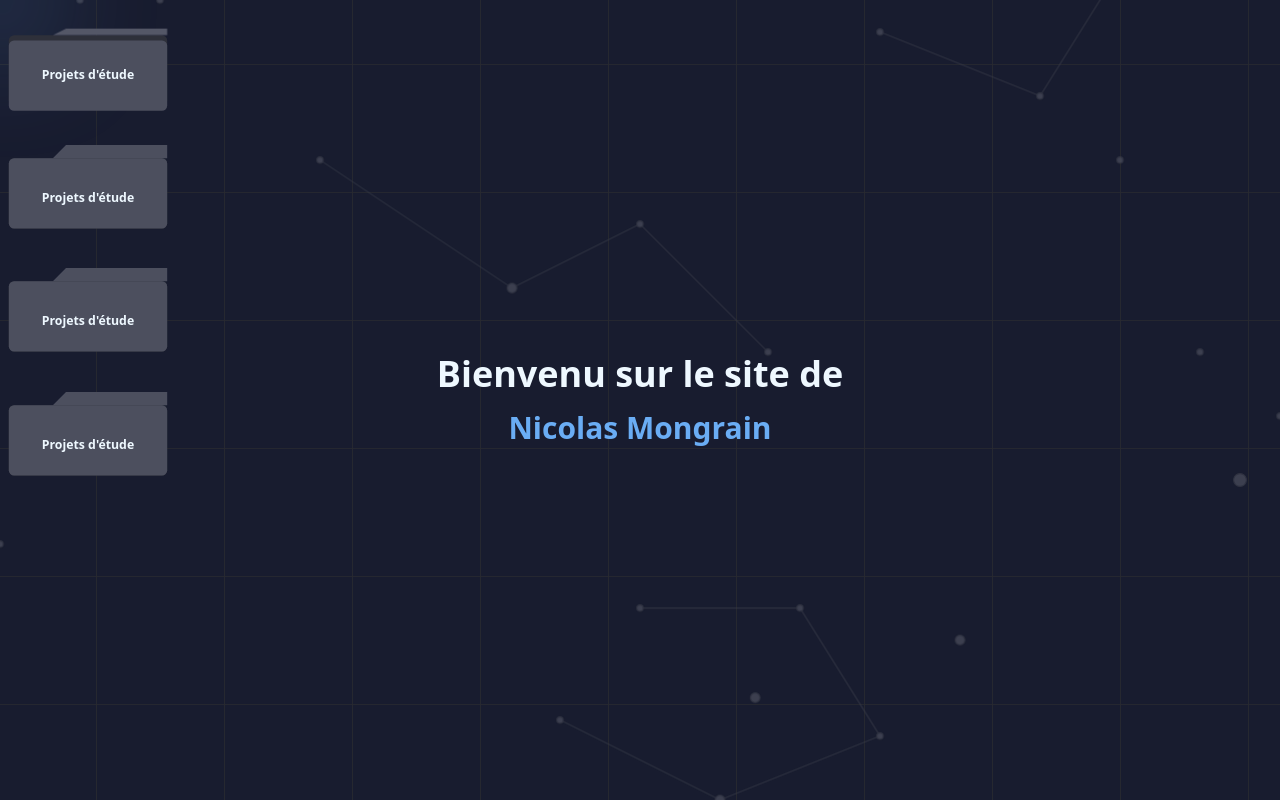
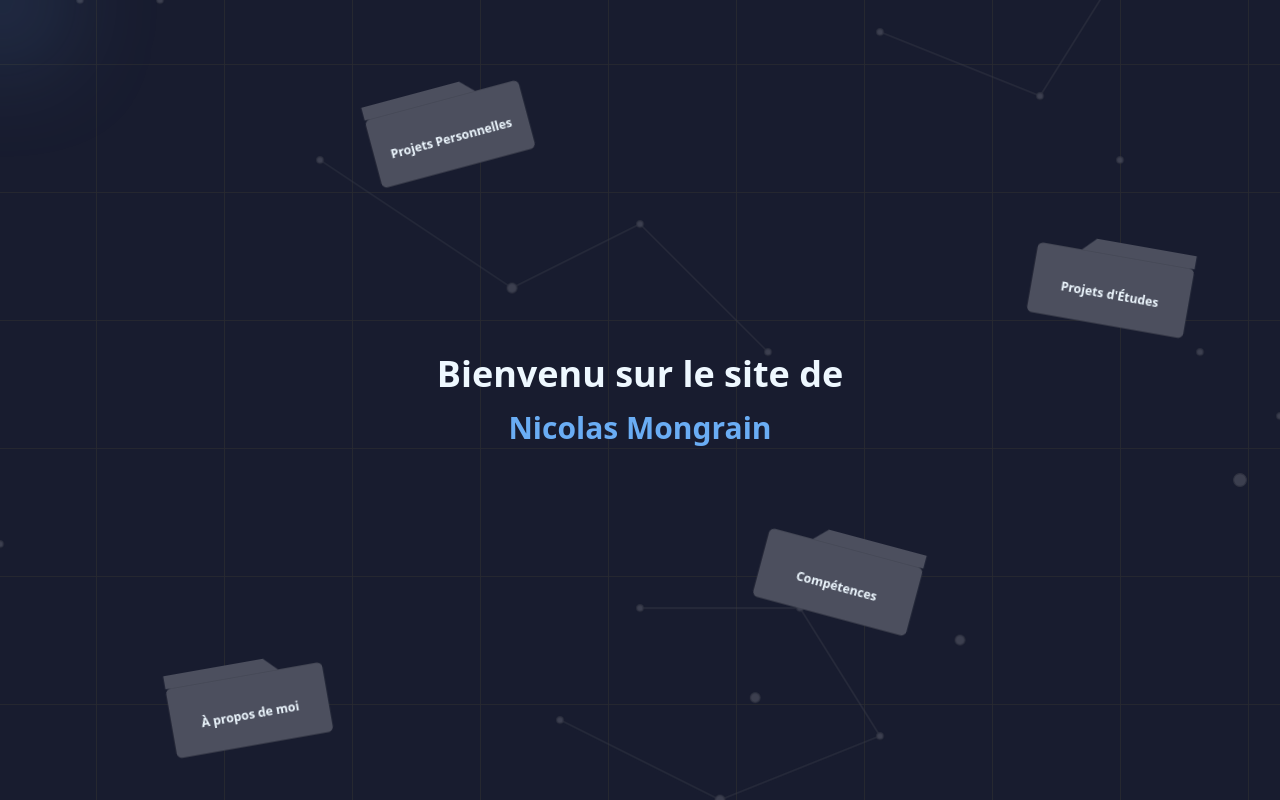
Before and after one commit to NicolasMongrain/ArchiveProjets_Nicolas, a website: page src/views/index.html in a window 1280 px wide. Drawn offline with Linux system fonts and the light colour scheme.

Commit message:
Positionnement des 4 folders

```diff
--- a/src/views/index.html
+++ b/src/views/index.html
@@ -193,7 +193,8 @@
 
 
         <!--Dossier Projets d'étude -->
-        <div class="group w-44 cursor-pointer perspective-[800px] rotate-0">
+        <div class="absolute top-55 right-20 group w-44 cursor-pointer perspective-[800px] rotate-10 hover:rotate-0
+        transition-transform duration-450 ease-in-out">
 
             <svg viewBox="0 0 200 140" xmlns="http://www.w3.org/2000/svg" class="w-full">
 
@@ -213,7 +214,7 @@
                 <!-- texte -->
                 <text x="100" y="90" text-anchor="middle" fill="#EEF8FF" font-size="14" font-weight="bold"
                     pointer-events="none">
-                    Projets d'étude
+                    Projets d'Études
                 </text>
 
             </svg>
@@ -221,7 +222,40 @@
         </div>
 
         <!--Dossier À propos de moi -->
-        <div class="group w-44 cursor-pointer perspective-[800px] rotate-0">
+        <div class="absolute top-160 left-40 group w-44 cursor-pointer perspective-[800px] -rotate-10 hover:rotate-0
+        transition-transform duration-450 ease-in-out">
+
+            <svg viewBox="0 0 200 140" xmlns="http://www.w3.org/2000/svg" class="w-full">
+
+                <g transform=" scale(-1,1) translate(-200,0)">
+                    <!-- arrière -->
+                    <rect x="10" y="40" width="180" height="80" rx="6" fill="#2E303A" />
+
+                    <!-- contenu (optionnel) -->
+                    <rect x="20" y="50" width="160" height="60" fill="#6AADF4" opacity="0.15" />
+
+                    <!-- rabat du haut (ouvre) -->
+                    <path d="M10 40 L60 40 L75 25 L190 25 L190 40 Z" fill="#4C4F5E" class="folder-lid"
+                        style="transform-origin: 50% 40px;" />
+
+                    <!-- face avant (fixe) -->
+                    <rect x="10" y="40" width="180" height="80" rx="6" fill="#4C4F5E" class="folder-front" />
+                </g>
+
+                <!-- texte -->
+                <text x="100" y="90" text-anchor="middle" fill="#EEF8FF" font-size="14" font-weight="bold"
+                    pointer-events="none">
+                    À propos de moi
+                </text>
+
+            </svg>
+
+        </div>
+
+
+        <!--Dossier compétences -->
+        <div class="absolute right-88 top-128 group w-44 cursor-pointer perspective-[800px] rotate-15 hover:rotate-0
+        transition-transform duration-450 ease-in-out">
 
             <svg viewBox="0 0 200 140" xmlns="http://www.w3.org/2000/svg" class="w-full">
 
@@ -241,7 +275,7 @@
                 <!-- texte -->
                 <text x="100" y="90" text-anchor="middle" fill="#EEF8FF" font-size="14" font-weight="bold"
                     pointer-events="none">
-                    Projets d'étude
+                    Compétences
                 </text>
 
             </svg>
@@ -249,11 +283,13 @@
         </div>
 
 
-                <!--Dossier compétences -->
-        <div class="group w-44 cursor-pointer perspective-[800px] rotate-0">
+        <!--Dossier Projets personnelles -->
+        <div class="absolute top-16 left-90 group w-44 cursor-pointer perspective-[800px] -rotate-15 hover:rotate-0
+        transition-transform duration-450 ease-in-out">
 
             <svg viewBox="0 0 200 140" xmlns="http://www.w3.org/2000/svg" class="w-full">
 
+                <g transform=" scale(-1,1) translate(-200,0)">
                     <!-- arrière -->
                     <rect x="10" y="40" width="180" height="80" rx="6" fill="#2E303A" />
 
@@ -266,41 +302,14 @@
 
                     <!-- face avant (fixe) -->
                     <rect x="10" y="40" width="180" height="80" rx="6" fill="#4C4F5E" class="folder-front" />
+                </g>
 
                 <!-- texte -->
                 <text x="100" y="90" text-anchor="middle" fill="#EEF8FF" font-size="14" font-weight="bold"
                     pointer-events="none">
-                    Projets d'étude
+                    Projets Personnelles
                 </text>
 
-            </svg>
-
-        </div>
-
-
-        <!--Dossier Projets personnelles -->
-        <div class="group w-44 cursor-pointer perspective-[800px] rotate-0">
-
-            <svg viewBox="0 0 200 140" xmlns="http://www.w3.org/2000/svg" class="w-full">
-
-                <!-- arrière -->
-                <rect x="10" y="40" width="180" height="80" rx="6" fill="#2E303A" />
-
-                <!-- contenu (optionnel) -->
-                <rect x="20" y="50" width="160" height="60" fill="#6AADF4" opacity="0.15" />
-
-                <!-- rabat du haut (ouvre) -->
-                <path d="M10 40 L60 40 L75 25 L190 25 L190 40 Z" fill="#4C4F5E" class="folder-lid"
-                    style="transform-origin: 50% 40px;" />
-
-                <!-- face avant (fixe) -->
-                <rect x="10" y="40" width="180" height="80" rx="6" fill="#4C4F5E" class="folder-front" />
-
-                <!-- texte -->
-                <text x="100" y="90" text-anchor="middle" fill="#EEF8FF" font-size="14" font-weight="bold"
-                    pointer-events="none">
-                    Projets d'étude
-                </text>
 
             </svg>
 
```
Also changed, not shown: src/css/output.css. Lines whose indentation alone changed are shown as unchanged.
